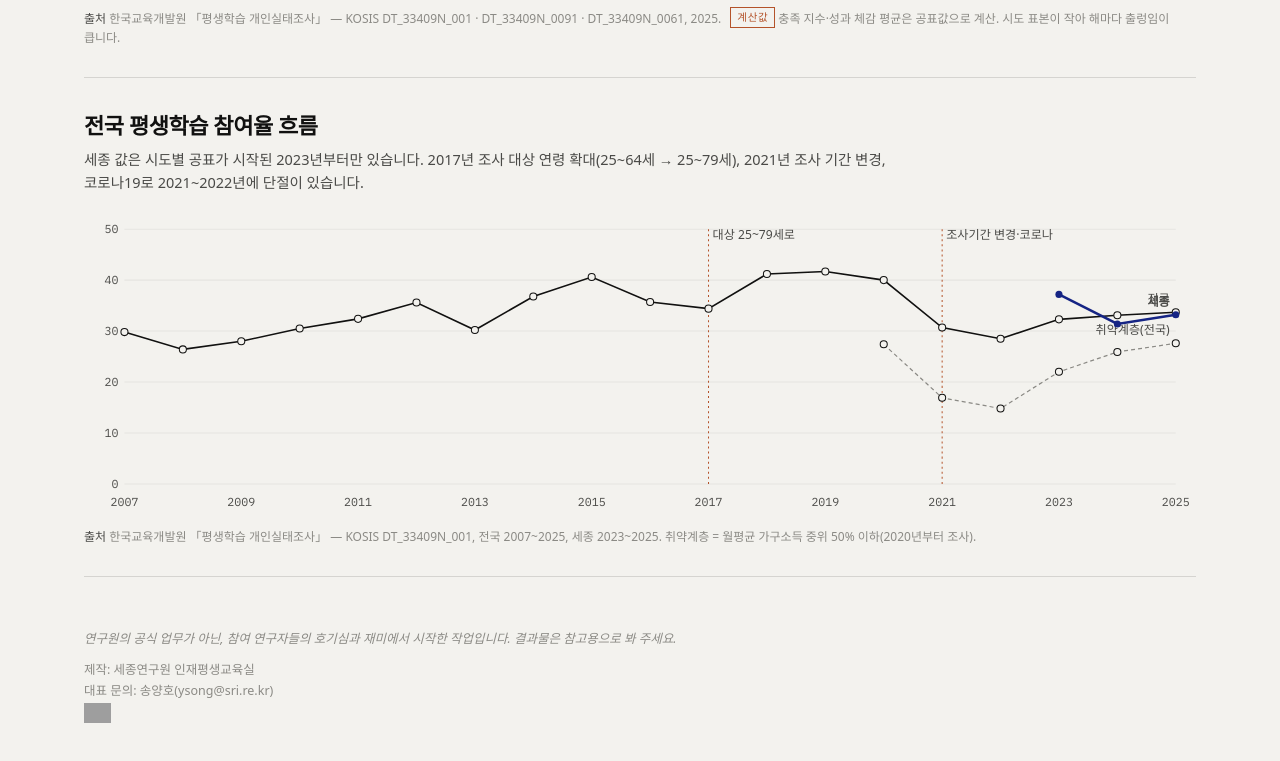
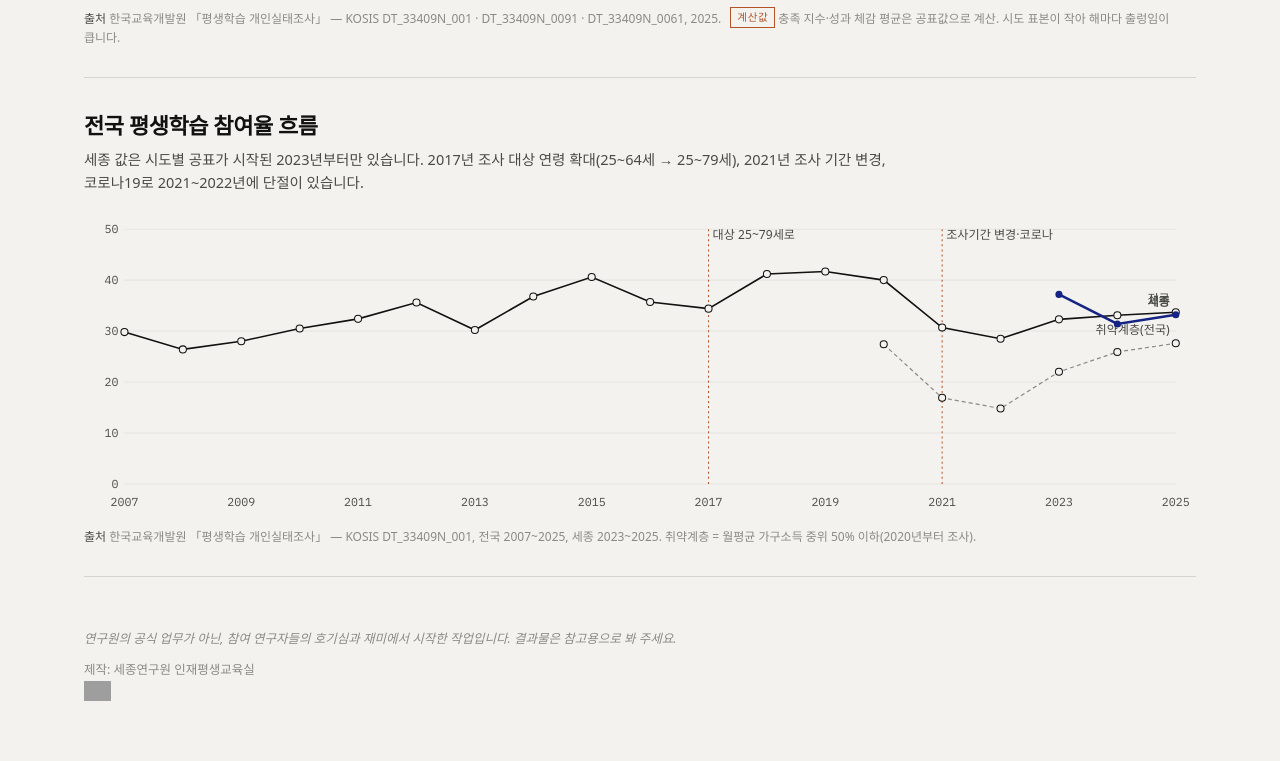
Before and after one commit to ysong86/lifelong_sejong, a plain HTML site: page index.html in a window 1280 px wide. Shown: the part 2170-2931 px from the top of the page. Drawn offline with Linux system fonts and the light colour scheme; grey boxes are pictures that could not be loaded; a web font is replaced by a local one.

Commit message:
하단에서 송양호 이름·문의 뺌
Co-Authored-By: Claude Opus 5.5 <noreply@anthropic.com>

```diff
--- a/index.html
+++ b/index.html
@@ -250,7 +250,7 @@ svg .nat{stroke:var(--ink);stroke-dasharray:3 3}
 </div>
 
 <footer class="foot"><p class="aside">연구원의 공식 업무가 아닌, 참여 연구자들의 호기심과 재미에서 시작한 작업입니다. 결과물은 참고용으로 봐 주세요.</p>
-<p>제작: 세종연구원 인재평생교육실</p><p>대표 문의: 송양호(ysong@sri.re.kr)</p>
+<p>제작: 세종연구원 인재평생교육실</p>
 <span class="hits"><img alt="조회수" src="https://hits.sh/ysong86.github.io/lifelong_sejong.svg?view=today-total&amp;style=flat-square&amp;label=%EC%A1%B0%ED%9A%8C%EC%88%98&amp;color=1d5c7c&amp;labelColor=64748b" onerror="this.parentNode.style.display='none'"></span>
 </footer>
 </div>
```
